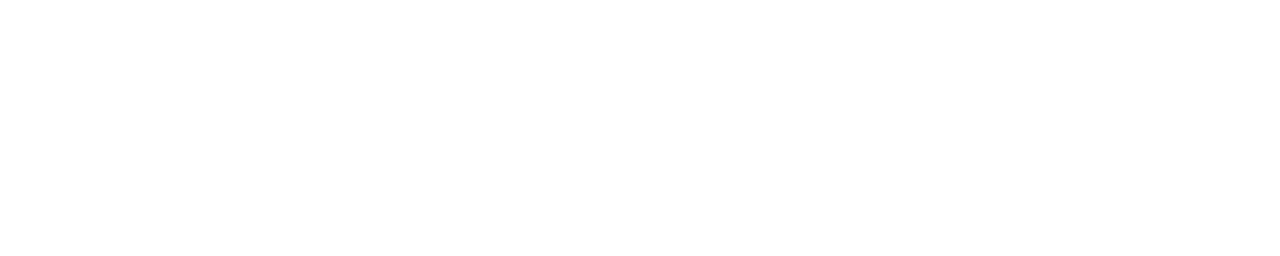
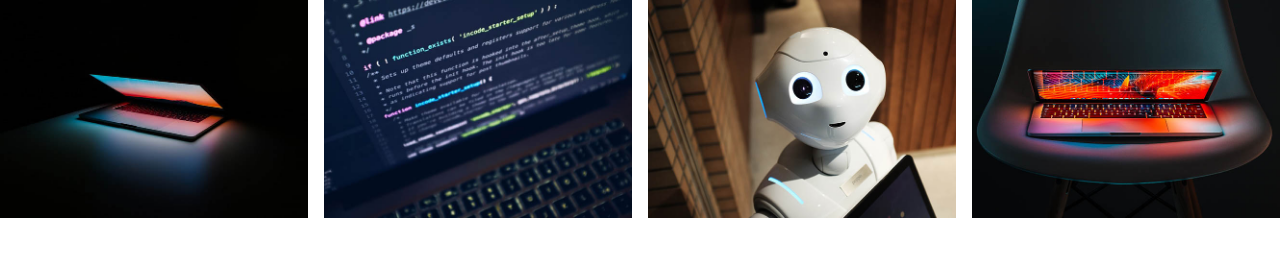
Before and after one commit to KouroshBhl/Tailwind-tutorial, a plain HTML site: page Fundamentals/12-columns/index.html in a window 1280 px wide. Drawn offline with nearby package versions, Linux system fonts and the light colour scheme.

Commit message:
Work with columns

```diff
--- a/Fundamentals/12-columns/index.html
+++ b/Fundamentals/12-columns/index.html
@@ -9,6 +9,12 @@
   </head>
   <body>
     <!-- Columns -->
+    <div class="columns-4 gap-4">
+      <img class="w-full" src="../assets/img/img1.jpg" alt="" />
+      <img src="../assets/img/img2.jpg" alt="" />
+      <img src="../assets/img/img3.jpg" alt="" />
+      <img src="../assets/img/img4.jpg" alt="" />
+    </div>
 
     <!-- Aspect Ratio -->
   </body>
```
